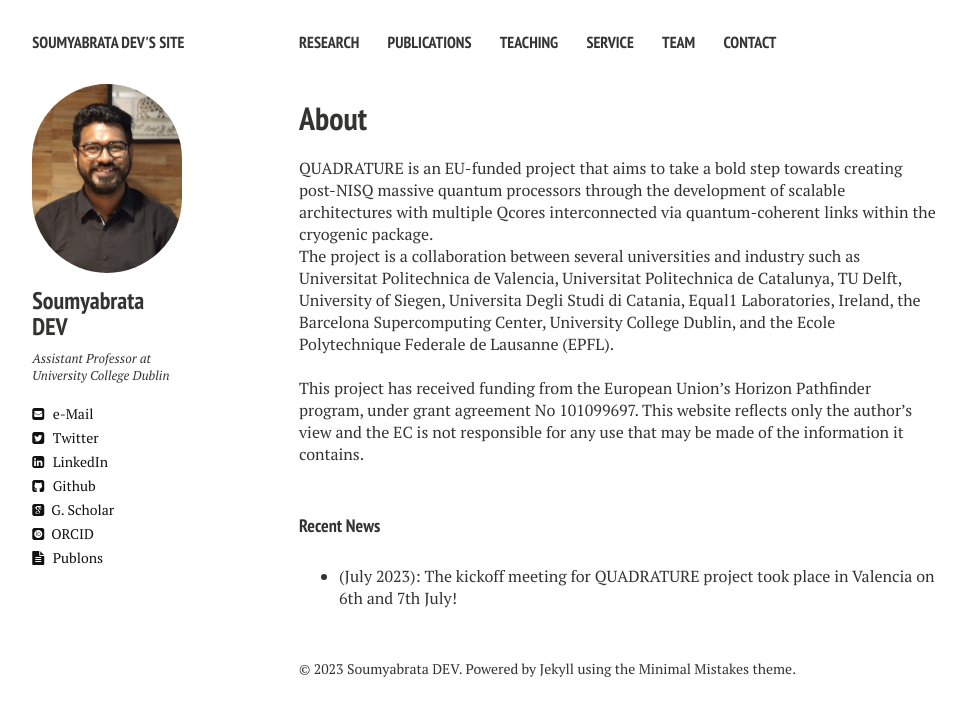
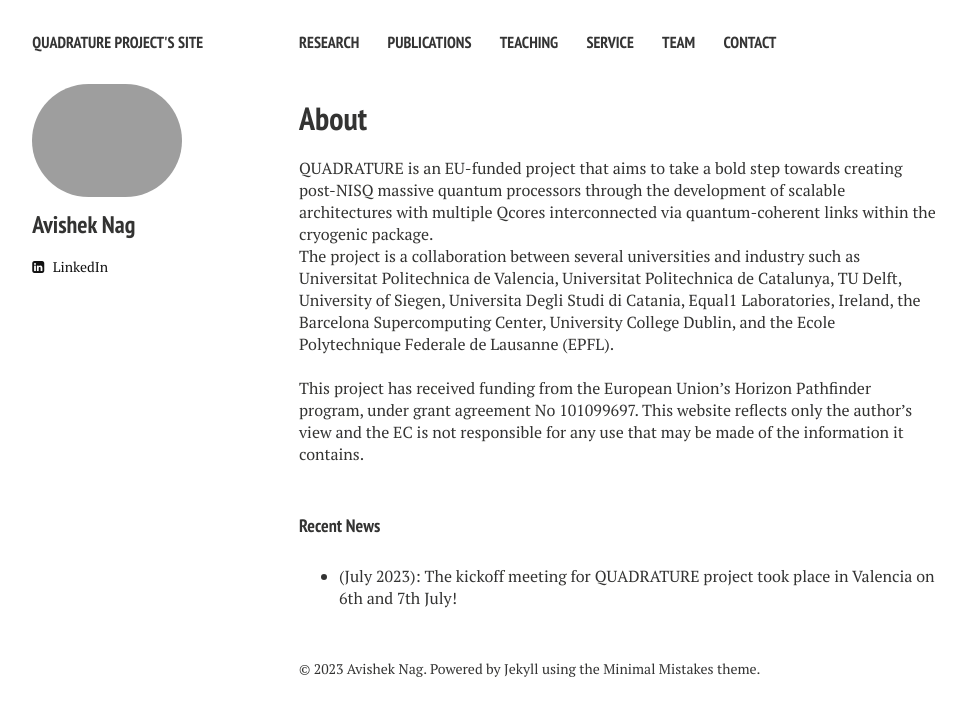
Before and after one commit to biddu/biddu.github.io, a Jekyll site: the page built from index.md, in a window 1280 px wide. Shown: the top 716 px of the page, without its empty margins (21-987 px from the left). Built offline with Jekyll 4.4.1, drawn with Linux system fonts in a browser that asks for light colours; nearby versions of some CDN libraries; comment, search, counter and statistics services are not loaded.

Commit message:
Update _config.yml

```diff
--- a/_config.yml
+++ b/_config.yml
@@ -1,24 +1,24 @@
-title:            Soumyabrata DEV's site
-description:      Welcome to my site.
+title:            Quadrature Project's site
+description:      The Future of Quantum Computing is here!
 # Your site's domain goes here. Leave localhost server or blank when working locally.
-url:              //Soumyabrata.github.io
+url:              //Quadrature-EU.github.io
 #http://localhost:5000
 #https://jponttuset.github.io
-disqus_shortname: Soumyabrata
+#disqus_shortname: Soumyabrata
 
 # Owner/author information
 owner:
-  name:           Soumyabrata DEV
-  avatar:         SD-21June2023.jpeg
-  bio:            Assistant Professor at University College Dublin
-  email:          soumyabrata.dev@ucd.ie
+  name:           Avishek Nag
+  #avatar:         SD-21June2023.jpeg
+  #bio:            Assistant Professor at University College Dublin
+  #email:          soumyabrata.dev@ucd.ie
   # Social networking links are used in author-bio sidebar. Update and remove as you like.
-  twitter: SoumyabrataDev
+  #twitter: SoumyabrataDev
   linkedin: soumyabratadev
-  google_scholar: _akXw8IAAAAJ
-  orcid: 0000-0002-0153-1095
-  github: Soumyabrata
-  publons: author/1307481/soumyabrata-dev
+  #google_scholar: _akXw8IAAAAJ
+  #orcid: 0000-0002-0153-1095
+  #github: Soumyabrata
+  #publons: author/1307481/soumyabrata-dev
 # Do the favicons changes in the file _includes/_author-bio.html
 
 # Links to include in top navigation
```
